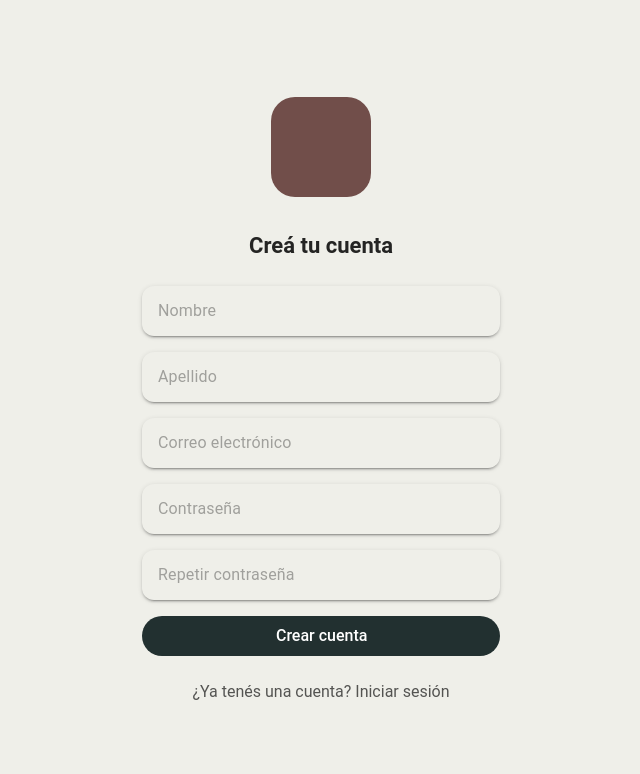
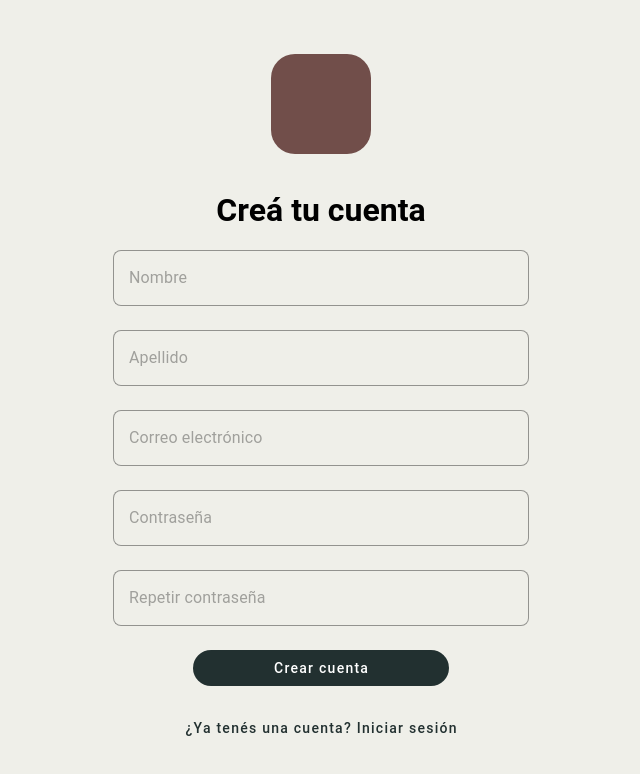
Before and after one commit to teofum/tp-hci-web, a Vue app: page /auth/signup in a window 1280 px wide. Shown: the top 774 px of the page, without its empty margins (319-959 px from the left). Built offline with nearby package versions, Linux system fonts and the light colour scheme.

Commit message:
use material design 3 preset, replace css overrides

```diff
--- a/src/layouts/AuthLayout.vue
+++ b/src/layouts/AuthLayout.vue
@@ -1,5 +1,7 @@
 <template>
-  <div class="auth-bg">
+  <div
+    class="d-flex justify-center align-center h-screen bg-surface overflow-auto py-10"
+  >
     <div class="auth-card">
       <div class="icon-box">
         <!-- TODO: poner icono -->
@@ -11,19 +13,11 @@
 </template>
 
 <style>
-.auth-bg {
-  display: flex;
-  justify-content: center;
-  align-items: center;
-  min-height: 100vh;
-  background-color: #EFEFE9;
-}
-
 .auth-card {
   display: flex;
   flex-direction: column;
   align-items: center;
-  width: 420px;
+  width: 26rem;
 }
 
 .icon-box {
@@ -36,66 +30,4 @@
   border-radius: 24px;
   margin-bottom: 32px;
 }
-
-.auth-card h1 {
-  font-weight: 700;
-  font-size: 22px;
-  text-align: center;
-  color: #000000d9;
-  margin: 0 0 24px 0;
-}
-
-.auth-card form {
-  display: flex;
-  flex-direction: column;
-  align-items: center;
-  gap: 16px;
-  width: 100%;
-  margin-bottom: 1.5rem;
-}
-
-/* Vuetify overrides - solo tamaños específicos */
-.auth-card .v-field {
-  width: 358px;
-  height: 50px;
-  border-radius: 12px !important;
-}
-
-.auth-card .v-field__input {
-  padding: 12px 16px;
-  min-height: 50px;
-  align-items: center;
-}
-
-.auth-card .v-field--focused {
-  border: 1px solid #223030 !important;
-  box-shadow: 0px 0px 0px 3px #2230304d !important;
-}
-
-.auth-card .v-btn {
-  height: 40px;
-  border-radius: 20px;
-  text-transform: none;
-  letter-spacing: normal;
-  font-size: 1rem;
-}
-
-.auth-card p {
-  color: #000000a6;
-  margin: 0;
-  text-align: center;
-}
-
-.auth-card .forgot-password {
-  margin-bottom: 16px;
-}
-
-.auth-card a {
-  color: #000000a6;
-  text-decoration: none;
-}
-
-.auth-card a:hover {
-  text-decoration: underline;
-}
 </style>
--- a/src/main.ts
+++ b/src/main.ts
@@ -4,8 +4,10 @@ import '@mdi/font/css/materialdesignicons.css';
 import { createVuetify } from 'vuetify';
 import App from './App.vue';
 import router from './router';
+import { md3 } from 'vuetify/blueprints';
 
 const vuetify = createVuetify({
+  blueprint: md3,
   theme: {
     defaultTheme: 'customTheme',
     themes: {
@@ -19,13 +21,17 @@ const vuetify = createVuetify({
   },
   defaults: {
     VTextField: {
-      variant: 'solo',
-      bgColor: 'surface',
       hideDetails: true,
+      rounded: 'lg',
     },
     VBtn: {
       color: 'primary',
       elevation: 0,
+      class: 'text-none',
+    },
+    VAlert: {
+      variant: 'tonal',
+      rounded: 'lg',
     },
   },
 });
--- a/src/views/auth/ForgotPasswordView.vue
+++ b/src/views/auth/ForgotPasswordView.vue
@@ -18,7 +18,10 @@ const handleForgotPassword = async () => {
     await auth.forgotPassword(email.value);
     success.value = 'Te enviamos un código a tu email';
     setTimeout(() => {
-      router.push({ path: '/auth/reset-password', state: { email: email.value } });
+      router.push({
+        path: '/auth/reset-password',
+        state: { email: email.value },
+      });
     }, 3000);
   } catch {
     error.value = 'Error al enviar el código';
@@ -29,26 +32,31 @@ const handleForgotPassword = async () => {
 </script>
 
 <template>
-  <div>
-    <h1>Recuperá tu contraseña</h1>
+  <div class="w-100 d-flex flex-column align-center">
+    <h1 class="mb-4">Recuperá tu contraseña</h1>
 
-    <form @submit.prevent="handleForgotPassword">
+    <VAlert v-if="success" type="success" class="mb-8">{{ success }}</VAlert>
+    <VAlert v-if="error" type="error" class="mb-8">{{ error }}</VAlert>
+
+    <form
+      @submit.prevent="handleForgotPassword"
+      class="d-flex flex-column ga-6 mb-6 w-100 align-center"
+    >
       <VTextField
         v-model="email"
         placeholder="Correo electrónico"
         type="email"
         required
+        class="w-100"
       />
 
-      <VBtn type="submit" block :loading="loading">Enviar código</VBtn>
-      <VAlert v-if="success" type="success" class="mt-2">{{ success }}</VAlert>
-      <VAlert v-if="error" type="error" class="mt-2">{{ error }}</VAlert>
+      <VBtn type="submit" :loading="loading" min-width="16rem">
+        Enviar código
+      </VBtn>
     </form>
 
-    <p class="register">
-      <router-link to="/auth/signin"
-        >¿Recordás tu contraseña? Volvé al inicio</router-link
-      >
-    </p>
+    <VBtn variant="text" to="/auth/signin">
+      ¿Recordás tu contraseña? Volvé al inicio
+    </VBtn>
   </div>
 </template>
--- a/src/views/auth/LoginView.vue
+++ b/src/views/auth/LoginView.vue
@@ -26,36 +26,42 @@ const handleLogin = async () => {
 </script>
 
 <template>
-  <div>
-    <h1>Iniciar sesión</h1>
+  <div class="w-100 d-flex flex-column align-center">
+    <h1 class="mb-4">Iniciar sesión</h1>
 
-    <form @submit.prevent="handleLogin">
+    <VAlert v-if="error" type="error" class="mb-8 w-100">
+      {{ error }}
+    </VAlert>
+
+    <form
+      @submit.prevent="handleLogin"
+      class="d-flex flex-column ga-6 mb-6 w-100 align-center"
+    >
       <VTextField
         v-model="email"
-        placeholder="Correo electrónico"
+        label="Correo electrónico"
         type="email"
         required
+        class="w-100"
       />
       <VTextField
         v-model="password"
-        placeholder="Contraseña"
+        label="Contraseña"
         type="password"
         required
+        class="w-100"
       />
 
-      <VBtn type="submit" block :loading="loading">Iniciar Sesión</VBtn>
-      <VAlert v-if="error" type="error" class="mt-2">{{ error }}</VAlert>
+      <VBtn type="submit" :loading="loading" min-width="16rem">
+        Iniciar Sesión
+      </VBtn>
     </form>
 
-    <p class="forgot-password">
-      <router-link to="/auth/forgot-password"
-        >¿Olvidaste tu contraseña?</router-link
-      >
-    </p>
-    <p class="register">
-      <router-link to="/auth/signup"
-        >¿No tenés una cuenta? Registrate</router-link
-      >
-    </p>
+    <VBtn to="/auth/forgot-password" variant="text">
+      ¿Olvidaste tu contraseña?
+    </VBtn>
+    <VBtn to="/auth/signup" variant="text">
+      ¿No tenés una cuenta? Registrate
+    </VBtn>
   </div>
 </template>
--- a/src/views/auth/RegisterView.vue
+++ b/src/views/auth/RegisterView.vue
@@ -33,24 +33,58 @@ const handleRegister = async () => {
 </script>
 
 <template>
-  <div>
-    <h1>Creá tu cuenta</h1>
+  <div class="w-100 d-flex flex-column align-center">
+    <h1 class="mb-4">Creá tu cuenta</h1>
 
-    <form @submit.prevent="handleRegister">
-      <VTextField v-model="name" placeholder="Nombre" type="text" required />
-      <VTextField v-model="surname" placeholder="Apellido" type="text" required />
-      <VTextField v-model="email" placeholder="Correo electrónico" type="email" required />
-      <VTextField v-model="password" placeholder="Contraseña" type="password" required />
-      <VTextField v-model="confirmPassword" placeholder="Repetir contraseña" type="password" required />
+    <VAlert v-if="error" type="error" class="mb-8">{{ error }}</VAlert>
 
-      <VBtn type="submit" block :loading="loading">Crear cuenta</VBtn>
-      <VAlert v-if="error" type="error" class="mt-2">{{ error }}</VAlert>
+    <form
+      @submit.prevent="handleRegister"
+      class="d-flex flex-column ga-6 mb-6 w-100 align-center"
+    >
+      <VTextField
+        v-model="name"
+        placeholder="Nombre"
+        type="text"
+        required
+        class="w-100"
+      />
+      <VTextField
+        v-model="surname"
+        placeholder="Apellido"
+        type="text"
+        required
+        class="w-100"
+      />
+      <VTextField
+        v-model="email"
+        placeholder="Correo electrónico"
+        type="email"
+        required
+        class="w-100"
+      />
+      <VTextField
+        v-model="password"
+        placeholder="Contraseña"
+        type="password"
+        required
+        class="w-100"
+      />
+      <VTextField
+        v-model="confirmPassword"
+        placeholder="Repetir contraseña"
+        type="password"
+        required
+        class="w-100"
+      />
+
+      <VBtn type="submit" :loading="loading" min-width="16rem">
+        Crear cuenta
+      </VBtn>
     </form>
 
-    <p class="register">
-      <router-link to="/auth/signin"
-        >¿Ya tenés una cuenta? Iniciar sesión</router-link
-      >
-    </p>
+    <VBtn variant="text" to="/auth/signin">
+      ¿Ya tenés una cuenta? Iniciar sesión
+    </VBtn>
   </div>
 </template>
--- a/src/views/auth/ResetPasswordView.vue
+++ b/src/views/auth/ResetPasswordView.vue
@@ -38,35 +38,42 @@ const handleResetPassword = async () => {
 </script>
 
 <template>
-  <div>
-    <h1>Resetear contraseña</h1>
+  <div class="w-100 d-flex flex-column align-center">
+    <h1 class="mb-4">Resetear contraseña</h1>
 
-    <form @submit.prevent="handleResetPassword">
+    <VAlert v-if="error" type="error" class="mb-8">{{ error }}</VAlert>
+
+    <form
+      @submit.prevent="handleResetPassword"
+      class="d-flex flex-column ga-6 mb-6 w-100 align-center"
+    >
       <VTextField
         v-model="code"
         placeholder="Código de verificación"
         type="text"
         required
+        class="w-100"
       />
       <VTextField
         v-model="password"
         placeholder="Nueva contraseña"
         type="password"
         required
+        class="w-100"
       />
       <VTextField
         v-model="confirmPassword"
         placeholder="Confirmar contraseña"
         type="password"
         required
+        class="w-100"
       />
 
-      <VBtn type="submit" block :loading="loading">Resetear contraseña</VBtn>
-      <VAlert v-if="error" type="error" class="mt-2">{{ error }}</VAlert>
+      <VBtn type="submit" :loading="loading" min-width="16rem">
+        Resetear contraseña
+      </VBtn>
     </form>
 
-    <p class="register">
-      <router-link to="/auth/signin">Volver al inicio de sesión</router-link>
-    </p>
+    <VBtn variant="text" to="/auth/signin">Volver al inicio de sesión</VBtn>
   </div>
 </template>
--- a/src/views/auth/VerifyAccountView.vue
+++ b/src/views/auth/VerifyAccountView.vue
@@ -44,28 +44,29 @@ const handleResend = async () => {
 </script>
 
 <template>
-  <div>
-    <h1>Verificá tu cuenta</h1>
+  <div class="w-100 d-flex flex-column align-center">
+    <h1 class="mb-4">Verificá tu cuenta</h1>
 
-    <form @submit.prevent="handleVerify">
+    <VAlert v-if="error" type="error" class="mb-8">{{ error }}</VAlert>
+
+    <form
+      @submit.prevent="handleVerify"
+      class="d-flex flex-column ga-6 mb-6 w-100 align-center"
+    >
       <VTextField
         v-model="code"
         placeholder="Código de verificación"
         type="text"
         required
+        class="w-100"
       />
 
-      <VBtn type="submit" block :loading="loading">Verificar</VBtn>
-      <VAlert v-if="error" type="error" class="mt-2">{{ error }}</VAlert>
+      <VBtn type="submit" :loading="loading" min-width="16rem">Verificar</VBtn>
     </form>
 
-    <p class="register">
-      <a href="#" @click.prevent="handleResend"
-        >¿No recibiste el código? Reenviar</a
-      >
-    </p>
-    <p class="register">
-      <router-link to="/auth/signin">Volver al inicio de sesión</router-link>
-    </p>
+    <VBtn variant="text" @click.prevent="handleResend">
+      ¿No recibiste el código? Reenviar
+    </VBtn>
+    <VBtn variant="text" to="/auth/signin">Volver al inicio de sesión</VBtn>
   </div>
 </template>
```
